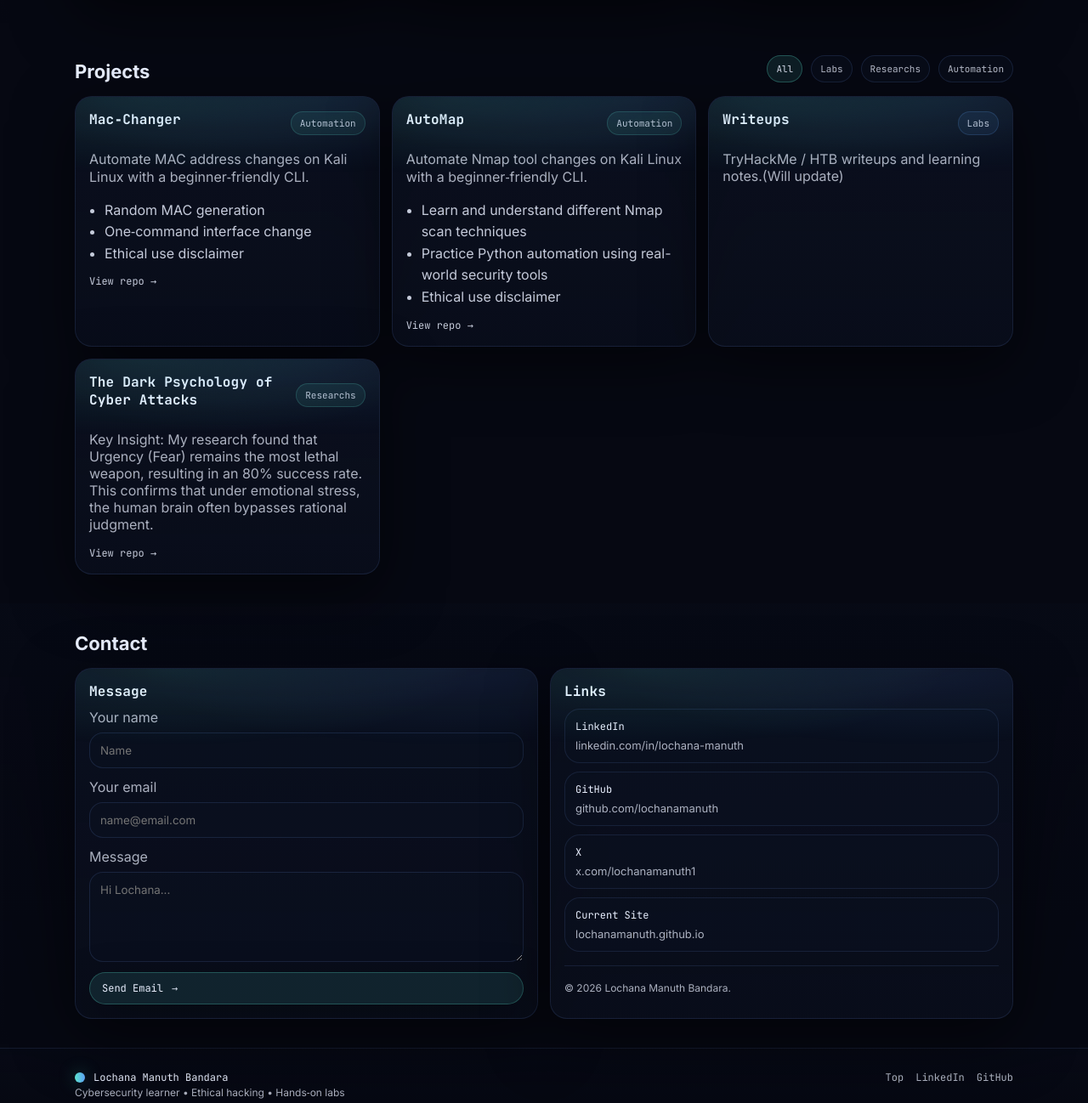
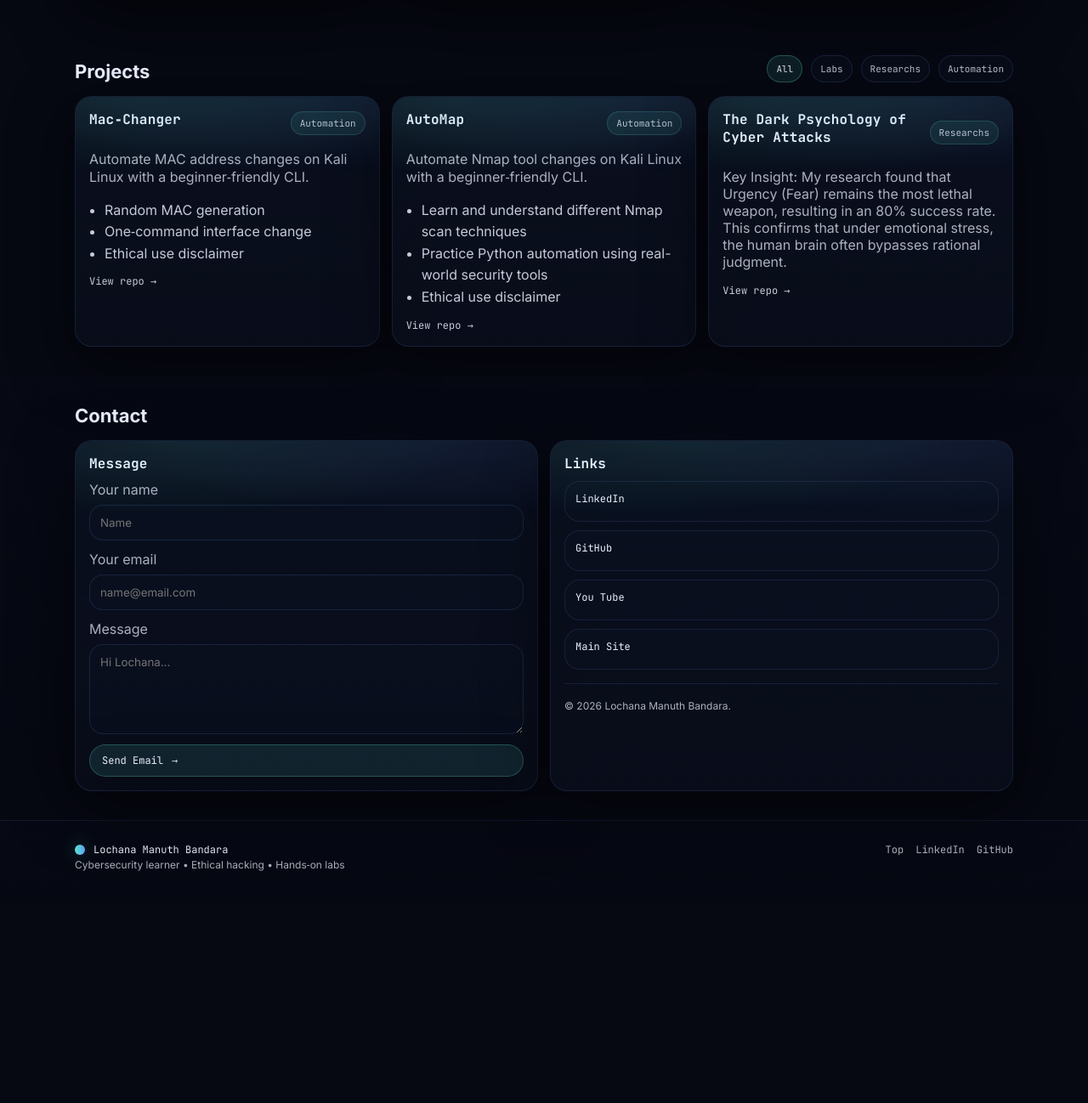
Before and after one commit to lochanamanuth/about-lochana, a plain HTML site: page index.html in a window 1280 px wide. Shown: the part 2112-3410 px from the top of the page at 85% size. After the commit the page ends 3175 px from the top, so only its background shows below. Drawn offline with Linux system fonts and the light colour scheme.

Commit message:
Update index.html

```diff
--- a/index.html
+++ b/index.html
@@ -422,15 +422,6 @@
             <div class="project__go">View repo <span>→</span></div>
           </a>
 
-          <div class="card project reveal project--ghost" data-tags="labs">
-            <div class="project__top">
-              <h3 class="h3">Writeups</h3>
-              <span class="pill pill--soft">Labs</span>
-            </div>
-            <p class="muted">TryHackMe / HTB writeups and learning notes.(Will update)</p>
-            <div class="project__go muted"></div>
-          </div>
-
           <a class="card project reveal" data-tags="Researchs" href="https://media.licdn.com/dms/document/media/v2/D561FAQHG8_TX8cR0sQ/feedshare-document-pdf-analyzed/B56ZxwsDdjGwAc-/0/1771417123866?e=1774483200&v=beta&t=NWppG7kaTUAa-HqM1wefhnDEcvdpEc5j0m7q54OXCrY" target="_blank" rel="noreferrer">
             <div class="project__top">
               <h3 class="h3">The Dark Psychology of Cyber Attacks</h3>
@@ -477,19 +468,19 @@
             <div class="links2">
               <a class="linkcard" href="https://www.linkedin.com/in/lochana-manuth/" target="_blank" rel="noreferrer">
                 <div class="linkcard__t">LinkedIn</div>
-                <div class="linkcard__b muted">linkedin.com/in/lochana-manuth</div>
+                <div class="linkcard__b muted"></div>
               </a>
               <a class="linkcard" href="https://github.com/lochanamanuth" target="_blank" rel="noreferrer">
                 <div class="linkcard__t">GitHub</div>
-                <div class="linkcard__b muted">github.com/lochanamanuth</div>
+                <div class="linkcard__b muted"></div>
               </a>
-              <a class="linkcard" href="https://x.com/lochanamanuth1" target="_blank" rel="noreferrer">
-                <div class="linkcard__t">X</div>
-                <div class="linkcard__b muted">x.com/lochanamanuth1</div>
+              <a class="linkcard" href="https://www.youtube.com/@lochanactf" target="_blank" rel="noreferrer">
+                <div class="linkcard__t">You Tube</div>
+                <div class="linkcard__b muted"></div>
               </a>
-              <a class="linkcard" href="https://lochanamanuth.github.io/" target="_blank" rel="noreferrer">
-                <div class="linkcard__t">Current Site</div>
-                <div class="linkcard__b muted">lochanamanuth.github.io</div>
+              <a class="linkcard" href="https://lochana.online" target="_blank" rel="noreferrer">
+                <div class="linkcard__t">Main Site</div>
+                <div class="linkcard__b muted"></div>
               </a>
             </div>
 
```
